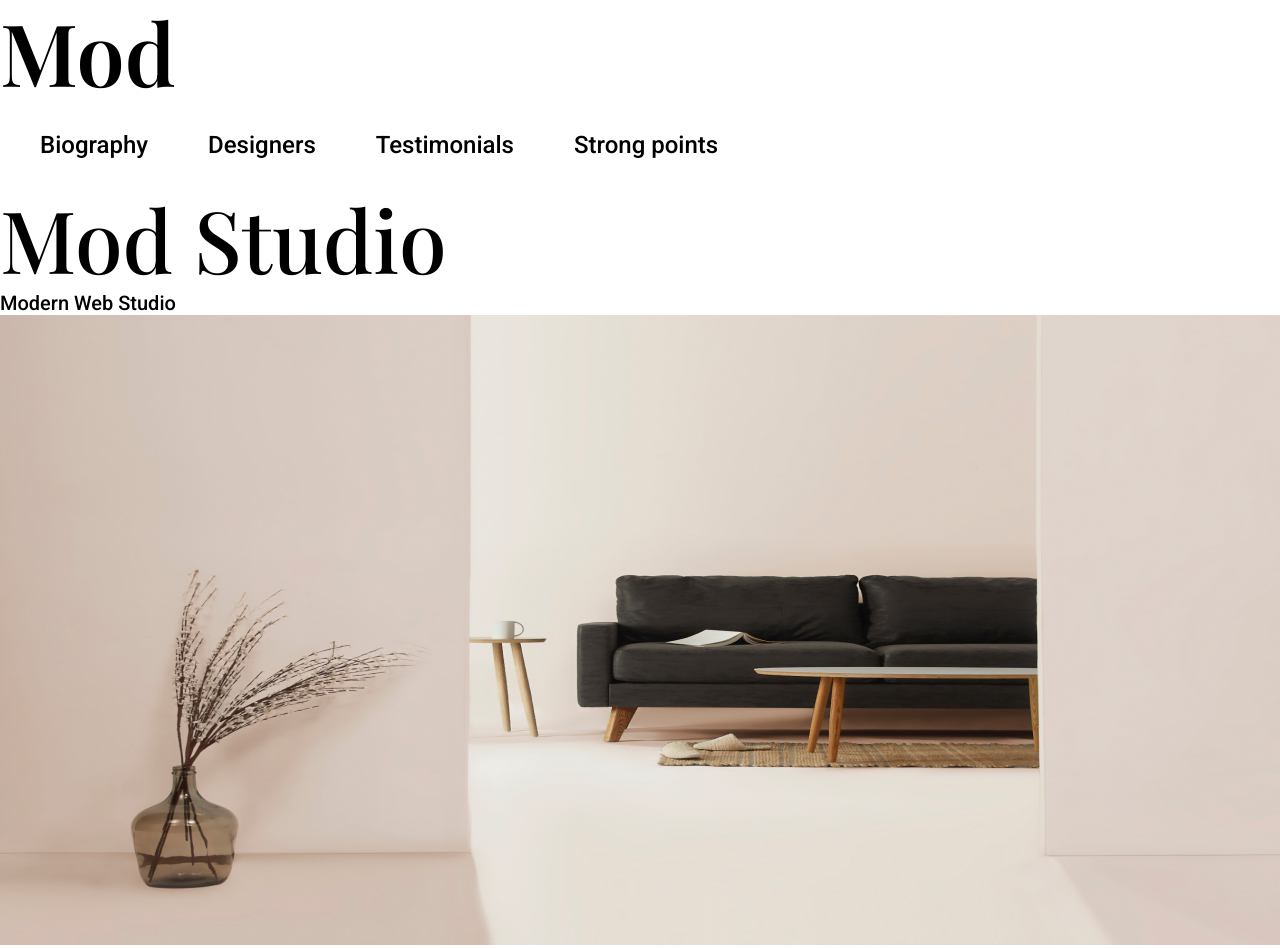
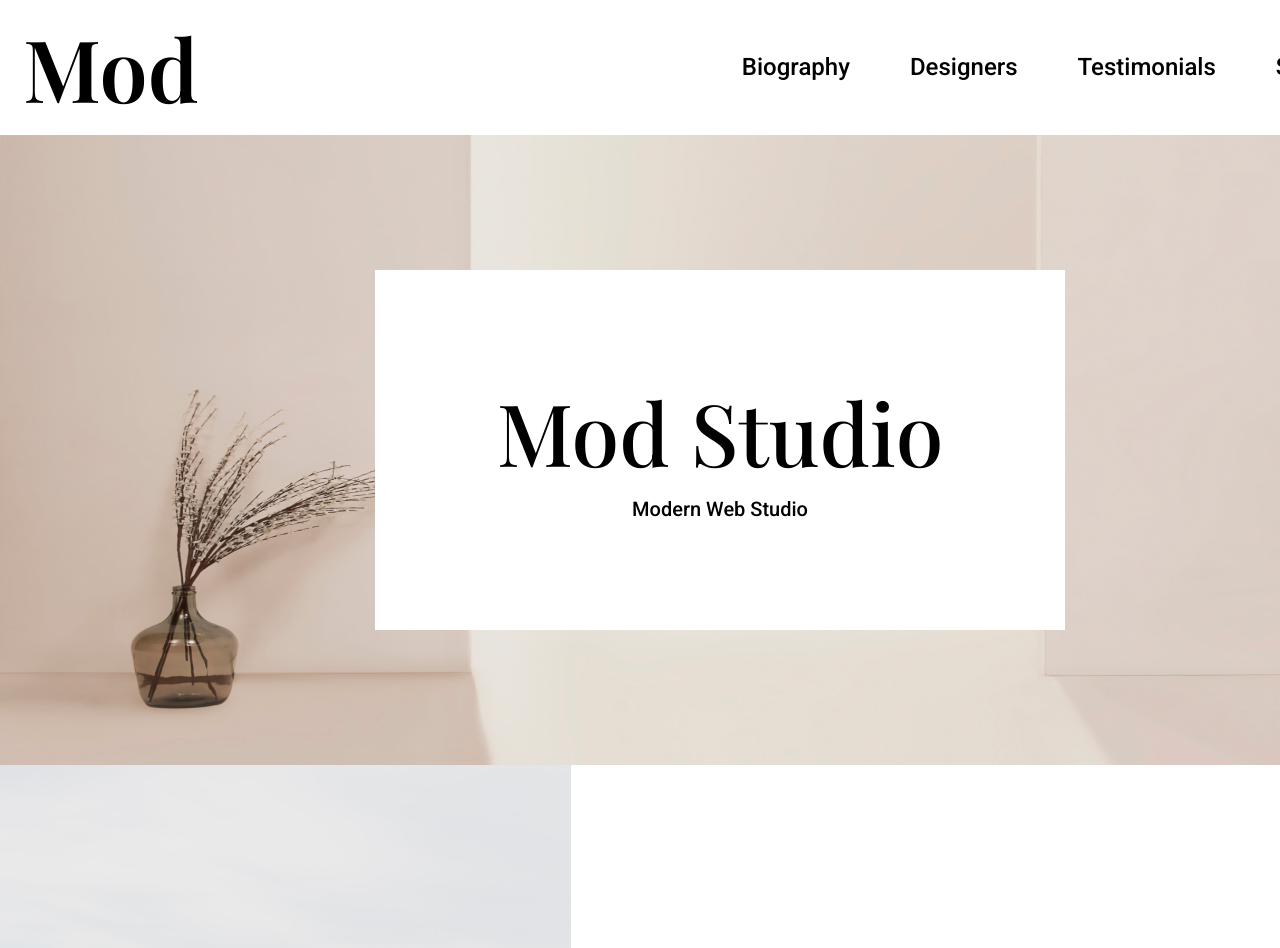
Before and after one commit to drugpamir/otus-css-vorobev, a plain HTML site: page index.html in a window 1280 px wide. Shown: the top 948 px of the page. Drawn offline with nearby package versions, Linux system fonts and the light colour scheme; a web font is replaced by a local one.

Commit message:
header and section mod display styles

```diff
--- a/index.html
+++ b/index.html
@@ -33,12 +33,11 @@
       </nav>
     </header>
     <main>
-      <section>
-        <div>
-          <h2 class="mod-title font-playfair-display">Mod Studio</h2>
+      <section id="section-mod">
+        <div class="mod-label">
+          <h2 class="mod-title">Mod Studio</h2>
           <p class="mod-subtitle">Modern Web Studio</p>
         </div>
-        <img src="img/hero-mod-studio.jpg" alt="Mod Studio interior" />
       </section>
       <section id="section-biography">
         <img src="img/director-katya-mills.jpg" alt="Katya Mills" />
--- a/style.css
+++ b/style.css
@@ -87,10 +87,44 @@ h3 {
   text-transform: uppercase;
 }
 
-.mod-subtitle {
-  font-weight: 500;
-  font-size: 20px;
-  line-height: 24.44px;
+header {
+  display: flex;
+  justify-content: space-between;
+  align-items: center;
+  width: 1397px;
+  height: 135px;
+  margin-left: 23px;
+}
+
+#section-mod {
+  background-image: url("img/hero-mod-studio.jpg");
+  background-repeat: no-repeat;
+  width: 1440px;
+  height: 630px;
+  position: relative;
+
+  .mod-label {
+    background-color: white;
+    padding: 110px 20px 110px 20px;
+    text-align: center;
+    width: 690px;
+    height: 360px;
+    position: absolute;
+    top: 50%;
+    left: 50%;
+    transform: translate(-50%, -50%);
+    z-index: 1;
+  }
+
+  .mod-title {
+    margin-bottom: 14px;
+  }
+
+  .mod-subtitle {
+    font-weight: 500;
+    font-size: 20px;
+    line-height: 24.44px;
+  }
 }
 
 .mills-title {
```
